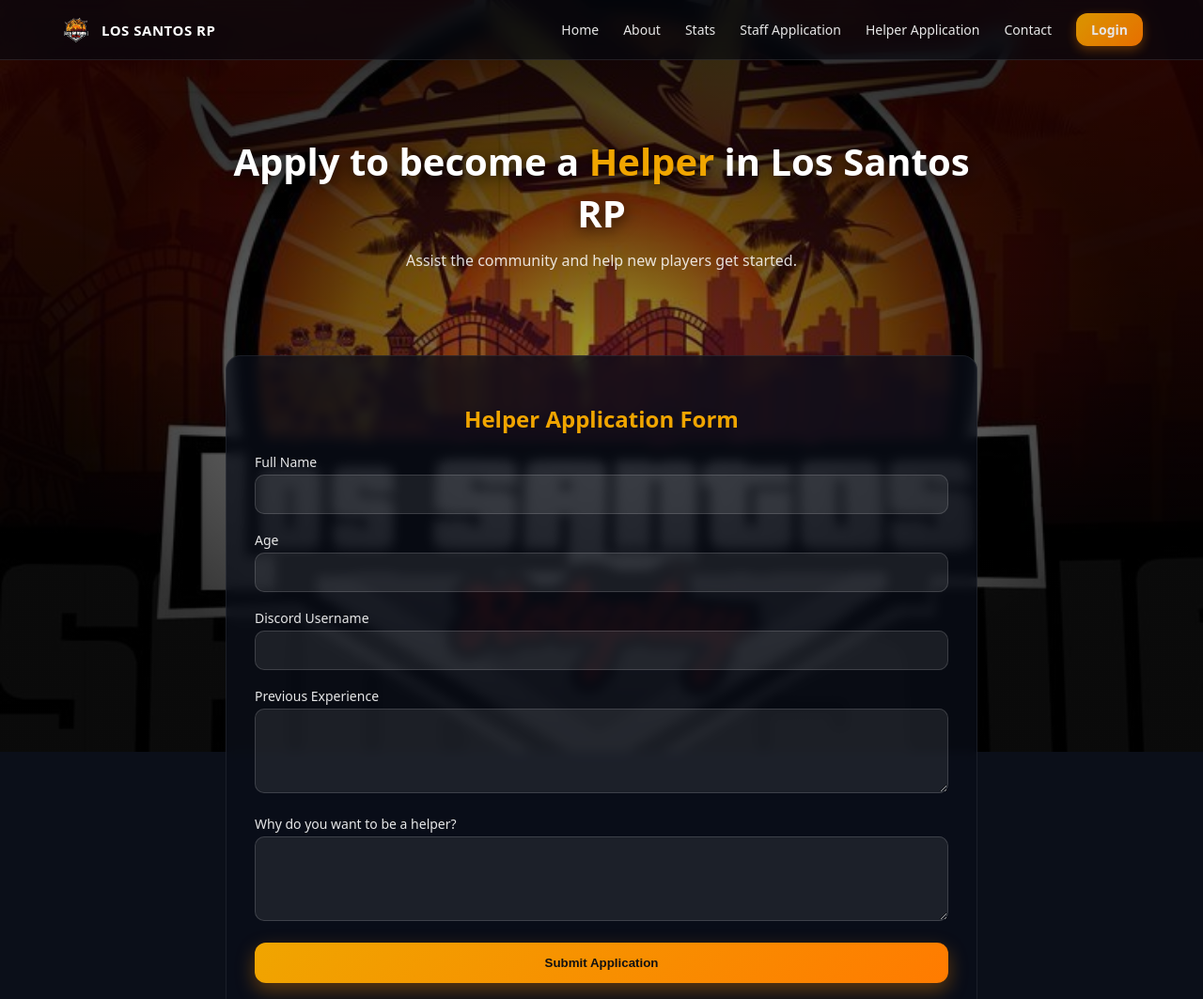
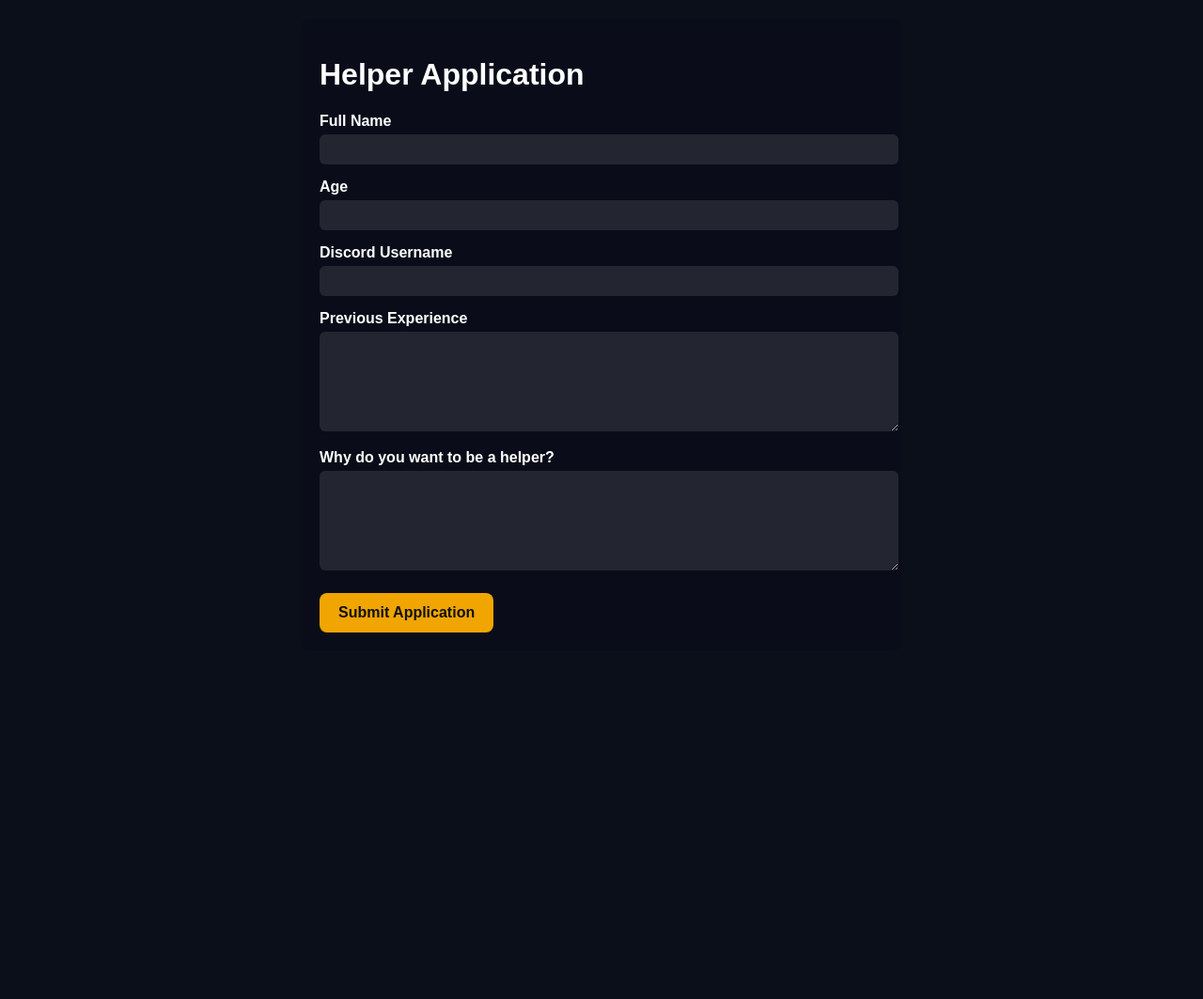
Before and after one commit to falcondeveloper-here/Falconsite, a website: page public/helper-application.html in a window 1280 px wide. Shown: the top 1063 px of the page at 94% size. After the commit the page ends 800 px from the top, so only its background shows below. Drawn offline with Linux system fonts and the light colour scheme.

Commit message:
Update helper-application.html

```diff
--- a/public/helper-application.html
+++ b/public/helper-application.html
@@ -4,215 +4,97 @@
   <meta charset="UTF-8" />
   <meta name="viewport" content="width=device-width, initial-scale=1" />
   <title>Helper Application - Los Santos RP</title>
-
   <style>
-    *, *::before, *::after { box-sizing: border-box; }
     body {
-      margin: 0; font-family: ui-sans-serif, system-ui, Roboto, Arial;
-      background: #0b0f19; color: #fff;
+      font-family: Arial, sans-serif;
+      background: #0b0f19;
+      color: white;
+      margin: 0; padding: 20px;
     }
-    .bg {
-      position: fixed; inset: 0;
-      background: url('los-santos-bg.jpg') center/cover no-repeat;
-      z-index: -3;
+    .container {
+      max-width: 600px;
+      margin: auto;
+      background: rgba(10,14,25,0.85);
+      padding: 20px;
+      border-radius: 10px;
     }
-    .bg::after {
-      content:""; position: absolute; inset:0;
-      background: radial-gradient(ellipse at center, rgba(0,0,0,.35), rgba(0,0,0,.8) 65%);
-      z-index: -2;
+    label {
+      display: block;
+      margin-top: 15px;
+      font-weight: bold;
     }
-    header {
-      position: sticky; top: 0; z-index: 100;
-      background: rgba(5,8,16,0.65); backdrop-filter: blur(10px);
-      border-bottom: 1px solid rgba(255,255,255,.1);
-    }
-    .nav {
-      max-width: 1200px;
-      margin: 0 auto;
-      display: flex; justify-content: space-between; align-items: center;
-      padding: 14px 24px;
-    }
-    .brand {
-      display: flex; align-items: center; gap: 10px;
-    }
-    .brand img { width:34px; height:34px; }
-    .brand span {
-      font-weight: 800; font-size: 15px; text-transform: uppercase;
-      letter-spacing: .5px;
-    }
-    .nav-links {
-      display: flex; gap: 26px;
-      align-items: center;
-    }
-    .nav-links a {
-      text-decoration: none; font-size: 14px;
-      color: #fff; opacity:.9; transition:.2s;
-    }
-    .nav-links a:hover { opacity:1; color:#f0a500; }
-    .btn-login {
-      padding: 8px 16px;
-      border-radius: 12px;
-      background: linear-gradient(135deg,#f0a500,#ff7b00);
-      color:#111; font-weight:700;
-      box-shadow: 0 4px 12px rgba(255,140,0,.35);
-    }
-    .toggle { display:none; cursor:pointer; font-size:22px; }
-    .mobile {
-      display:none; flex-direction: column;
-      background: rgba(5,8,16,.95); backdrop-filter: blur(8px);
-      padding: 14px 20px;
-    }
-    .mobile a {
-      text-decoration:none; color:#fff;
-      padding:12px 0; font-size:15px;
-      border-bottom:1px solid rgba(255,255,255,.08);
-    }
-    .mobile a:last-child { border:0; }
-    @media(max-width: 980px){
-      .nav-links{display:none;}
-      .toggle{display:block;}
-    }
-    .hero {
-      padding: 80px 20px 40px;
-      text-align: center;
-      position: relative;
-    }
-    .hero h1 {
-      font-size: clamp(26px, 3.5vw, 40px);
-      max-width: 800px; margin: 0 auto 12px;
-      text-shadow: 0 4px 16px rgba(0,0,0,.7);
-    }
-    .hero p {
-      opacity:.85; max-width: 700px; margin: 0 auto;
-      font-size: 16px;
-    }
-    .section { padding: 50px 18px; }
-    .container {
-      width: min(800px, 92%);
-      margin: auto;
-      background: rgba(10,14,25,.75);
-      border:1px solid rgba(255,255,255,.08);
-      border-radius:16px;
-      padding:30px;
-      backdrop-filter: blur(6px);
-    }
-    .container h2 { text-align:center; margin-bottom:20px; color:#f0a500; }
-    form { display:grid; gap:18px; }
-    label { font-size:14px; opacity:.9; margin-bottom:4px; display:block; }
     input, textarea {
-      width:100%; padding:12px 14px;
-      border-radius:10px; border:1px solid rgba(255,255,255,.15);
-      background:rgba(255,255,255,.08); color:#fff;
-      font-size:14px;
+      width: 100%;
+      padding: 8px;
+      margin-top: 5px;
+      border-radius: 6px;
+      border: none;
+      font-size: 14px;
+      background: rgba(255,255,255,0.1);
+      color: white;
     }
     textarea { resize: vertical; min-height: 90px; }
     button {
-      padding:14px; border-radius:12px; border:0;
-      background:linear-gradient(135deg,#f0a500,#ff7b00);
-      color:#111; font-weight:800; cursor:pointer;
-      box-shadow:0 8px 20px rgba(255,140,0,.35);
-      transition:transform .2s;
+      margin-top: 20px;
+      padding: 12px 20px;
+      background: #f0a500;
+      border: none;
+      border-radius: 8px;
+      font-weight: bold;
+      cursor: pointer;
+      color: #111;
+      font-size: 16px;
+      transition: background 0.3s ease;
     }
-    button:hover { transform:translateY(-2px) scale(1.01); }
-    .footer { text-align:center; padding:20px; font-size:13px; opacity:.8; }
+    button:hover {
+      background: #ff7b00;
+    }
   </style>
 </head>
 <body>
-  <div class="bg"></div>
-
-  <header>
-    <div class="nav">
-      <div class="brand">
-        <img src="los-santos-logo.png" alt="logo"/>
-        <span>Los Santos RP</span>
-      </div>
-      <nav class="nav-links">
-        <a href="/">Home</a>
-        <a href="/aboutus">About</a>
-        <a href="/stats">Stats</a>
-        <a href="/staff-application">Staff Application</a>
-        <a href="/helper-application">Helper Application</a>
-        <a href="/contact">Contact</a>
-        <a class="btn-login" href="#">Login</a>
-      </nav>
-      <div class="toggle" id="navToggle">☰</div>
-    </div>
-    <nav class="mobile" id="mobileMenu">
-      <a href="/">Home</a>
-      <a href="/aboutus">About</a>
-      <a href="/stats">Stats</a>
-      <a href="/staff-application">Staff Application</a>
-      <a href="/helper-application">Helper Application</a>
-      <a href="/contact">Contact</a>
-      <a class="btn-login" href="#">Login</a>
-    </nav>
-  </header>
-
-  <section class="hero">
-    <h1>Apply to become a <span style="color:#f0a500">Helper</span> in Los Santos RP</h1>
-    <p>Assist the community and help new players get started.</p>
-  </section>
-
-  <section class="section">
   <div class="container">
-      <h2>Helper Application Form</h2>
+    <h1>Helper Application</h1>
     <form id="helperForm">
-        <div>
       <label for="username">Full Name</label>
       <input id="username" name="username" required />
-        </div>
-        <div>
+
       <label for="age">Age</label>
       <input id="age" name="age" type="number" required />
-        </div>
-        <div>
+
       <label for="discord">Discord Username</label>
       <input id="discord" name="discord" required />
-        </div>
-        <div>
+
       <label for="experience">Previous Experience</label>
       <textarea id="experience" name="experience" required></textarea>
-        </div>
-        <div>
+
       <label for="motivation">Why do you want to be a helper?</label>
       <textarea id="motivation" name="motivation" required></textarea>
-        </div>
+
       <button type="submit">Submit Application</button>
     </form>
   </div>
-  </section>
-
-  <footer class="footer">
-    © <span id="year"></span> Los Santos Roleplay. All rights reserved.
-  </footer>
 
   <script>
-    const navToggle = document.getElementById('navToggle');
-    const mobileMenu = document.getElementById('mobileMenu');
-    navToggle.addEventListener('click', () => {
-      mobileMenu.style.display = mobileMenu.style.display === 'flex' ? 'none' : 'flex';
-    });
-
-    document.getElementById('year').textContent = new Date().getFullYear();
-
-    document.getElementById("helperForm").addEventListener("submit", async (e) => {
+    const form = document.getElementById('helperForm');
+    form.addEventListener('submit', async (e) => {
       e.preventDefault();
-      const data = Object.fromEntries(new FormData(e.target).entries());
+      const data = Object.fromEntries(new FormData(form).entries());
 
       try {
-        const res = await fetch("/api/helper-applications", {
-          method: "POST",
-          headers: {"Content-Type":"application/json"},
+        const res = await fetch('/api/helper-applications', {
+          method: 'POST',
+          headers: { 'Content-Type': 'application/json' },
           body: JSON.stringify(data)
         });
-        if(res.ok){
-          alert("Helper application submitted successfully!");
-          e.target.reset();
+        if (res.ok) {
+          alert('Application submitted successfully!');
+          form.reset();
         } else {
-          alert("Error submitting application.");
+          const err = await res.json();
+          alert('Error: ' + (err.error || 'Unknown error'));
         }
-      } catch (err) {
-        alert("Network error submitting application.");
+      } catch (error) {
+        alert('Network error: ' + error.message);
       }
     });
   </script>
```
Lines whose indentation alone changed are shown as unchanged.
